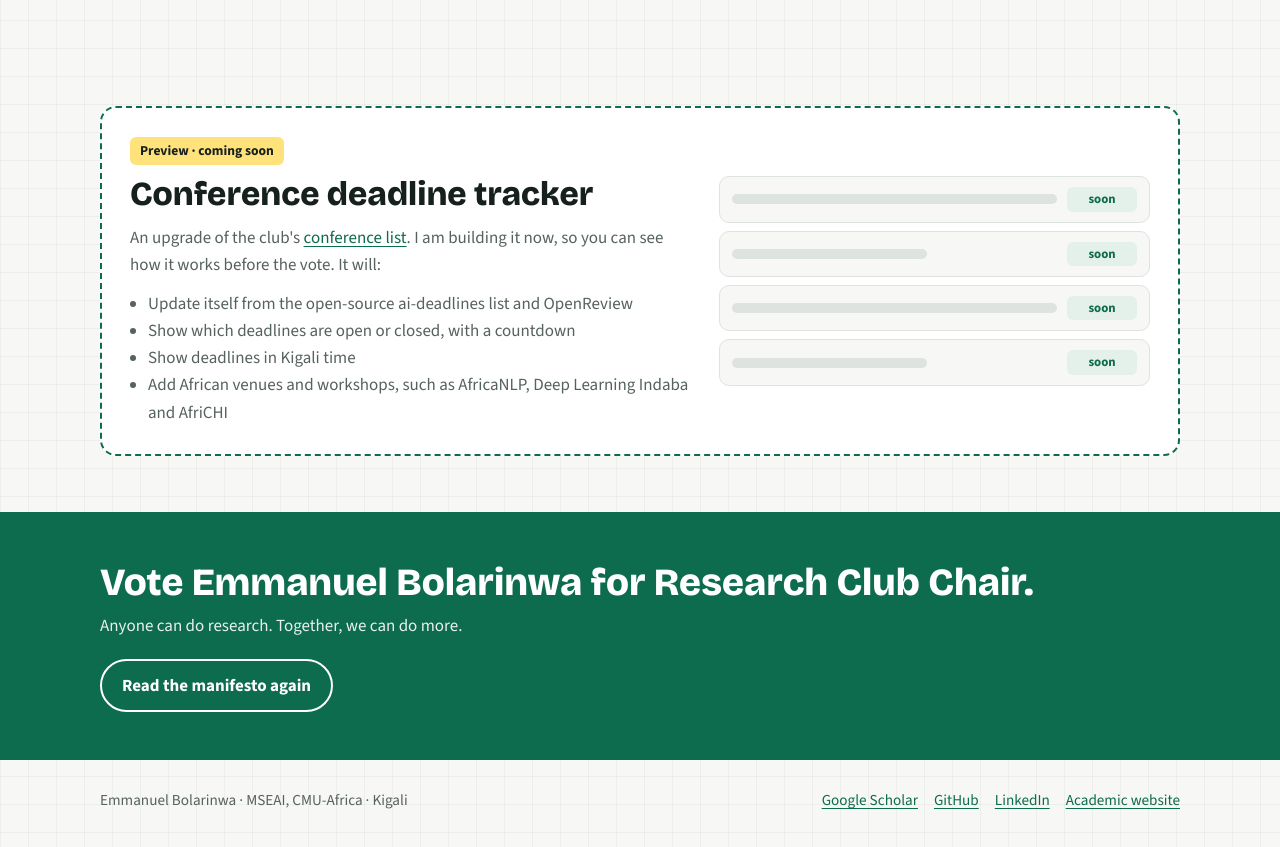
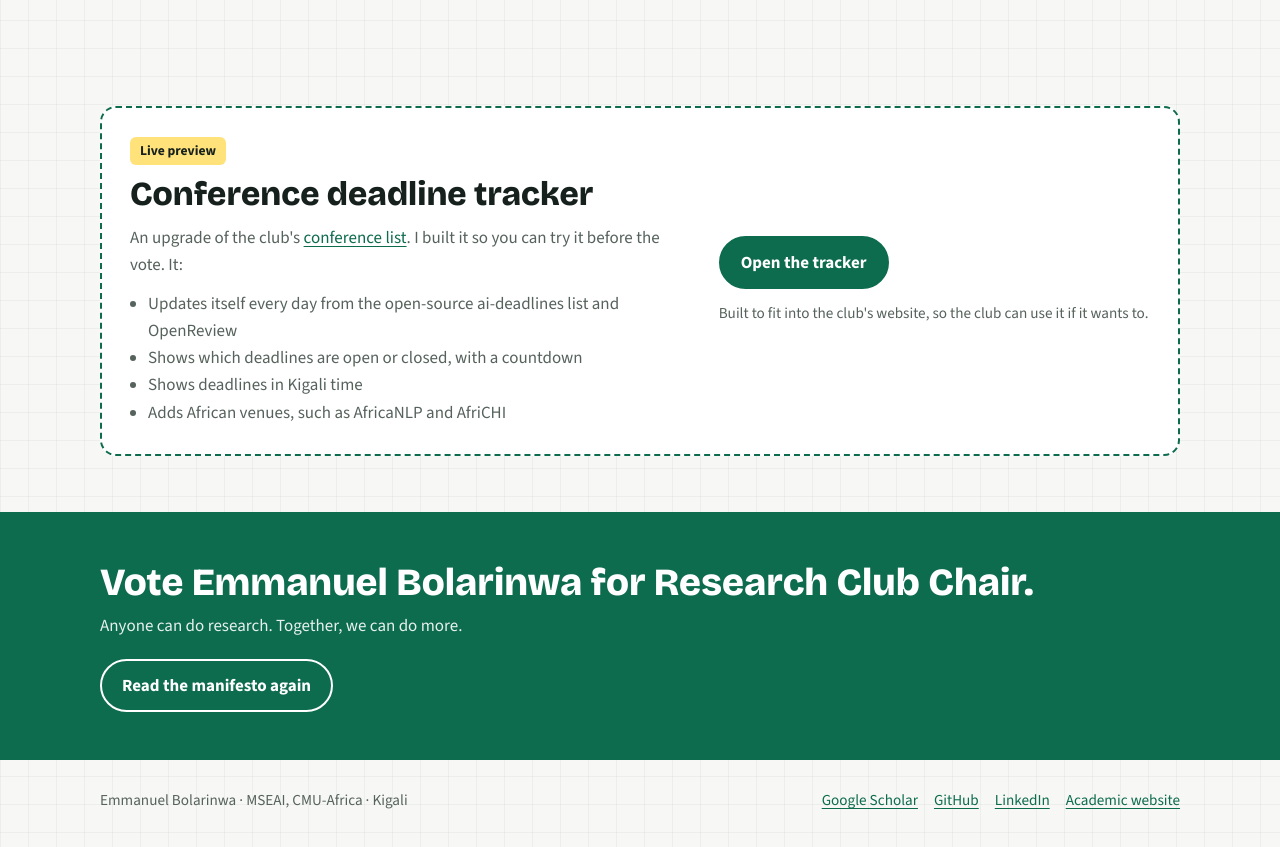
Before and after one commit to GbotemiB/research-club, a plain HTML site: page index.html in a window 1280 px wide. Shown: the part 5440-6287 px from the top of the page. Drawn offline with nearby package versions, Linux system fonts and the light colour scheme.

Commit message:
updated records

```diff
--- a/index.html
+++ b/index.html
@@ -173,6 +173,8 @@ a.chip:hover { border-color: var(--accent); color: var(--accent); }
 .tracker { border: 2px dashed var(--accent); background: var(--surface); border-radius: 16px; padding: 28px; display: grid; grid-template-columns: 1.3fr 1fr; gap: 28px; align-items: center; }
 .soon { display: inline-block; background: var(--mark); color: var(--ink); font-weight: 700; font-size: .85rem; padding: 3px 10px; border-radius: 6px; margin-bottom: 10px; }
 .tracker ul { margin: 12px 0 0; padding-left: 18px; color: var(--muted); }
+.tracker-cta { display: grid; gap: 12px; justify-items: start; }
+.tracker-cta p { color: var(--muted); font-size: .95rem; }
 .mock { display: grid; gap: 8px; }
 .mock div { display: grid; grid-template-columns: 1fr 70px; gap: 10px; align-items: center; background: var(--paper); border: 1px solid var(--line); border-radius: 10px; padding: 10px 12px; }
 .mock i { display: block; height: 10px; border-radius: 5px; background: var(--line); }
@@ -439,21 +441,19 @@ footer nav { display: flex; gap: 16px; flex-wrap: wrap; }
   <div class="wrap">
     <div class="tracker">
       <div>
-        <span class="soon">Preview · coming soon</span>
+        <span class="soon">Live preview</span>
         <h2>Conference deadline tracker</h2>
-        <p style="margin-top:10px; color:var(--muted)">An upgrade of the club's <a href="https://researchclubcmuafrica.github.io/conferences_new.html">conference list</a>. I am building it now, so you can see how it works before the vote. It will:</p>
+        <p style="margin-top:10px; color:var(--muted)">An upgrade of the club's <a href="https://researchclubcmuafrica.github.io/conferences_new.html">conference list</a>. I built it so you can try it before the vote. It:</p>
         <ul>
-          <li>Update itself from the open-source ai-deadlines list and OpenReview</li>
-          <li>Show which deadlines are open or closed, with a countdown</li>
-          <li>Show deadlines in Kigali time</li>
-          <li>Add African venues and workshops, such as AfricaNLP, Deep Learning Indaba and AfriCHI</li>
+          <li>Updates itself every day from the open-source ai-deadlines list and OpenReview</li>
+          <li>Shows which deadlines are open or closed, with a countdown</li>
+          <li>Shows deadlines in Kigali time</li>
+          <li>Adds African venues, such as AfricaNLP and AfriCHI</li>
         </ul>
       </div>
-      <div class="mock" aria-hidden="true">
-        <div><i></i><em>soon</em></div>
-        <div><i class="short"></i><em>soon</em></div>
-        <div><i></i><em>soon</em></div>
-        <div><i class="short"></i><em>soon</em></div>
+      <div class="tracker-cta">
+        <a class="btn primary" href="https://gbotemib.github.io/researchclubcmuafrica.github.io/tracker.html">Open the tracker</a>
+        <p>Built to fit into the club's website, so the club can use it if it wants to.</p>
       </div>
     </div>
   </div>
```
